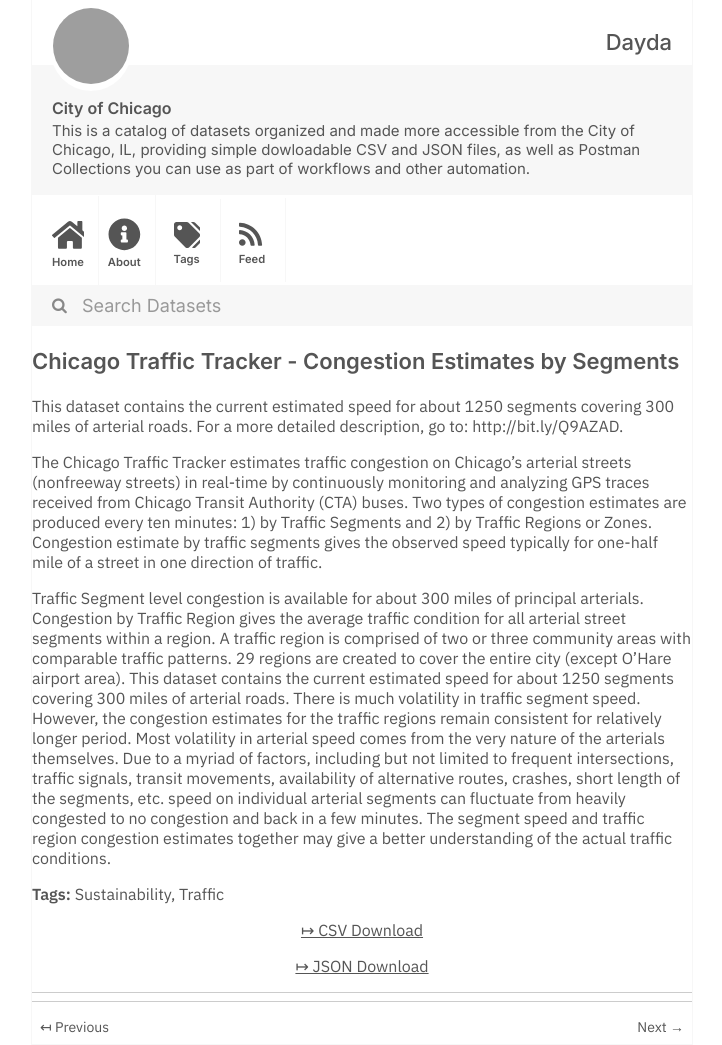
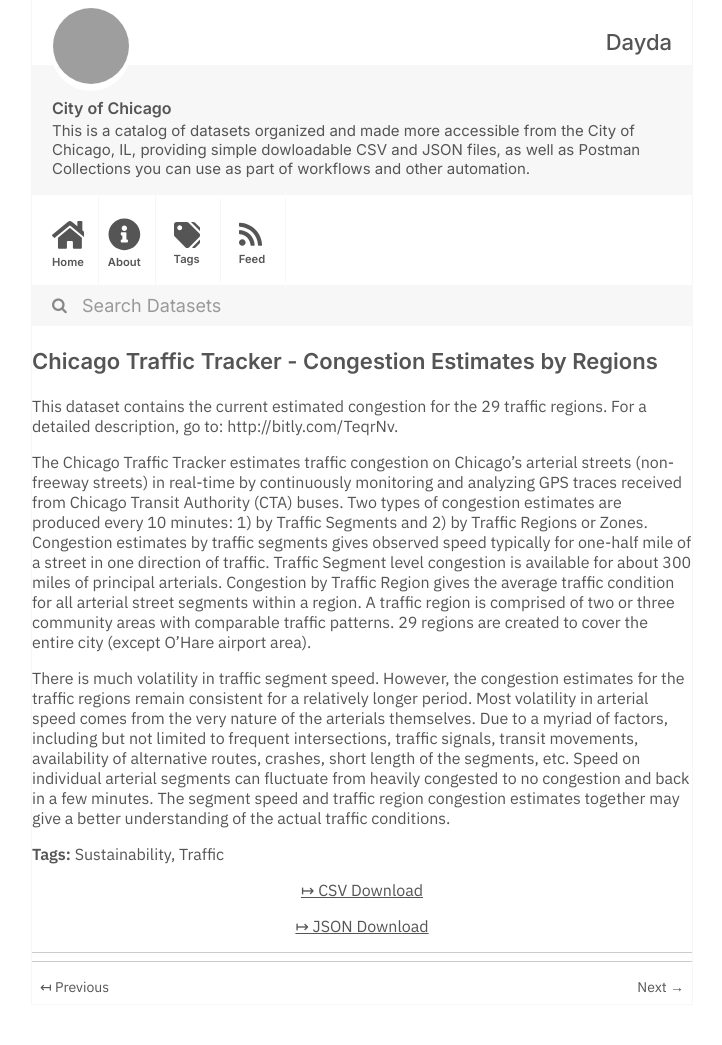
Before and after one commit to dayda-entities/city-of-chicago, a Jekyll site: the page built from _posts/2020-11-10-chicago-traffic-tracker-conges.md, in a window 1280 px wide, cut to the strip 0-1045 px from the top of the page. Shown: the whole strip, without its empty margins (278-1000 px from the left). Built offline with Jekyll 4.4.1, drawn with Linux system fonts in a browser that asks for light colours; after the commit the page ends 1005 px from its top, so only the background shows below that; grey boxes are pictures that could not be loaded.

```diff
--- a/_posts/2020-11-10-chicago-traffic-tracker-conges.md
+++ b/_posts/2020-11-10-chicago-traffic-tracker-conges.md
@@ -1,7 +1,7 @@
 ---
-title: Chicago Traffic Tracker - Congestion Estimates by Segments
-created: '2020-11-10T16:55:10.741109'
-modified: '2020-12-04T19:30:23.939697'
+title: Chicago Traffic Tracker - Congestion Estimates by Regions
+created: '2020-11-10T16:55:24.486560'
+modified: '2020-12-04T19:30:47.842846'
 state: active
 type: dataset
 tags:
@@ -10,19 +10,14 @@ tags:
 groups:
   - Local Government
 csv_url: >-
-  https://data.cityofchicago.org/api/views/n4j6-wkkf/rows.csv?accessType=DOWNLOAD
+  https://data.cityofchicago.org/api/views/t2qc-9pjd/rows.csv?accessType=DOWNLOAD
 json_url: >-
-  https://data.cityofchicago.org/api/views/n4j6-wkkf/rows.json?accessType=DOWNLOAD
+  https://data.cityofchicago.org/api/views/t2qc-9pjd/rows.json?accessType=DOWNLOAD
 layout: post
 
 ---
-This dataset contains the current estimated speed for about 1250 segments covering 300 miles of arterial roads. For a more detailed description, go to: http://bit.ly/Q9AZAD.
+This dataset contains the current estimated congestion for the 29 traffic regions. For a detailed description, go to: http://bitly.com/TeqrNv.
 
-The Chicago Traffic Tracker estimates traffic congestion on Chicago’s arterial streets (nonfreeway
-streets) in real-time by continuously monitoring and analyzing GPS traces received from Chicago Transit Authority (CTA) buses. Two types of congestion estimates are produced every ten minutes: 1) by Traffic Segments and 2) by Traffic Regions or Zones. Congestion estimate by traffic segments gives the observed speed typically for one-half mile of a street in one direction of traffic.
+The Chicago Traffic Tracker estimates traffic congestion on Chicago’s arterial streets (non-freeway streets) in real-time by continuously monitoring and analyzing GPS traces received from Chicago Transit Authority (CTA) buses. Two types of congestion estimates are produced every 10 minutes: 1) by Traffic Segments and 2) by Traffic Regions or Zones. Congestion estimates by traffic segments gives observed speed typically for one-half mile of a street in one direction of traffic. Traffic Segment level congestion is available for about 300 miles of principal arterials. Congestion by Traffic Region gives the average traffic condition for all arterial street segments within a region. A traffic region is comprised of two or three community areas with comparable traffic patterns. 29 regions are created to cover the entire city (except O’Hare airport area).
 
-Traffic Segment level congestion is available for about 300 miles of principal arterials. Congestion by Traffic Region gives the average traffic condition for all arterial street segments within a region. A traffic region is comprised of two or three community areas with comparable traffic patterns. 29 regions are created to cover the entire city (except O’Hare airport area).
-This dataset contains the current estimated speed for about 1250 segments covering 300 miles of arterial roads.
-There is much volatility in traffic segment speed. However, the congestion estimates for the traffic regions remain consistent for relatively longer period. Most volatility in arterial speed comes from the very nature of the arterials themselves. Due to a myriad of factors, including but not limited to frequent
-intersections, traffic signals, transit movements, availability of alternative routes, crashes, short length of the segments, etc. speed on individual arterial segments can fluctuate from heavily congested to no congestion and back in a few minutes. The segment speed and traffic region congestion estimates
-together may give a better understanding of the actual traffic conditions.
+There is much volatility in traffic segment speed. However, the congestion estimates for the traffic regions remain consistent for a relatively longer period. Most volatility in arterial speed comes from the very nature of the arterials themselves. Due to a myriad of factors, including but not limited to frequent intersections, traffic signals, transit movements, availability of alternative routes, crashes, short length of the segments, etc. Speed on individual arterial segments can fluctuate from heavily congested to no congestion and back in a few minutes. The segment speed and traffic region congestion estimates together may give a better understanding of the actual traffic conditions.
```
